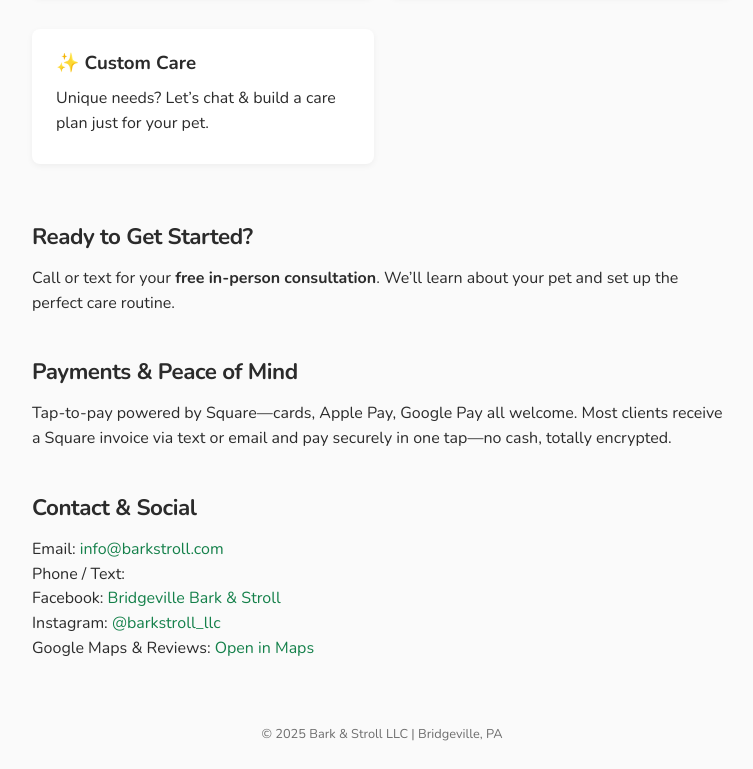
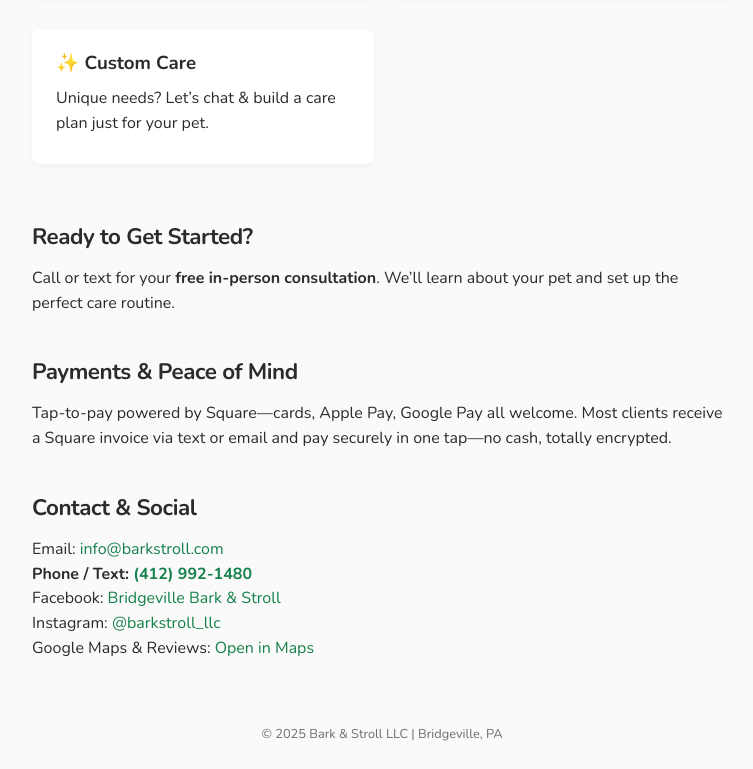
Before and after one commit to pghcham1990/Bbarkstroll-site, a plain HTML site: page index.html in a window 1280 px wide. Shown: the part 1289-2058 px from the top of the page, without its empty margins (258-1011 px from the left). Drawn offline with nearby package versions, Linux system fonts and the light colour scheme.

Commit message:
Update index.html

```diff
--- a/index.html
+++ b/index.html
@@ -221,7 +221,7 @@ footer small{display:block;margin-top:.3rem;font-size:.75rem}
   <section>
     <h2>Contact &amp; Social</h2>
     <p>Email: <a href="mailto:info@barkstroll.com">info@barkstroll.com</a><br>
-       Phone / Text: <br>
+       <strong>Phone / Text: <a href="tel:+14129921480">(412) 992-1480</a><br></strong>
        Facebook: <a href="https://m.facebook.com/p/Bridgeville-Bark-Stroll-61567436138987/" target="_blank" rel="noopener">Bridgeville Bark &amp; Stroll</a><br>
        Instagram: <a href="https://instagram.com/barkstroll_llc/" target="_blank" rel="noopener">@barkstroll_llc</a><br>
        Google Maps &amp; Reviews: <a href="https://maps.app.goo.gl/zNLLyYJJ37fpXMNR7" target="_blank" rel="noopener">Open in Maps</a>
```
